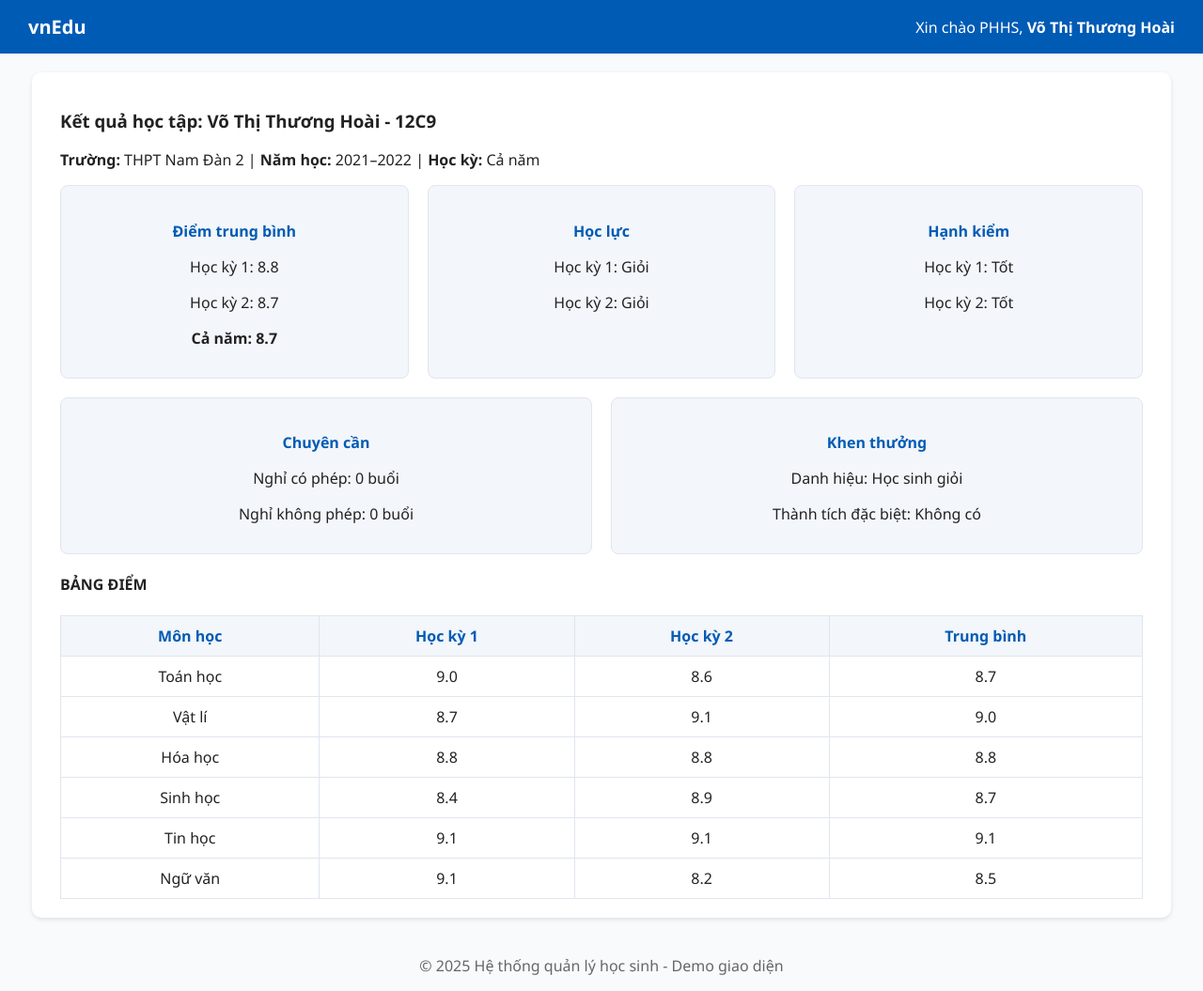
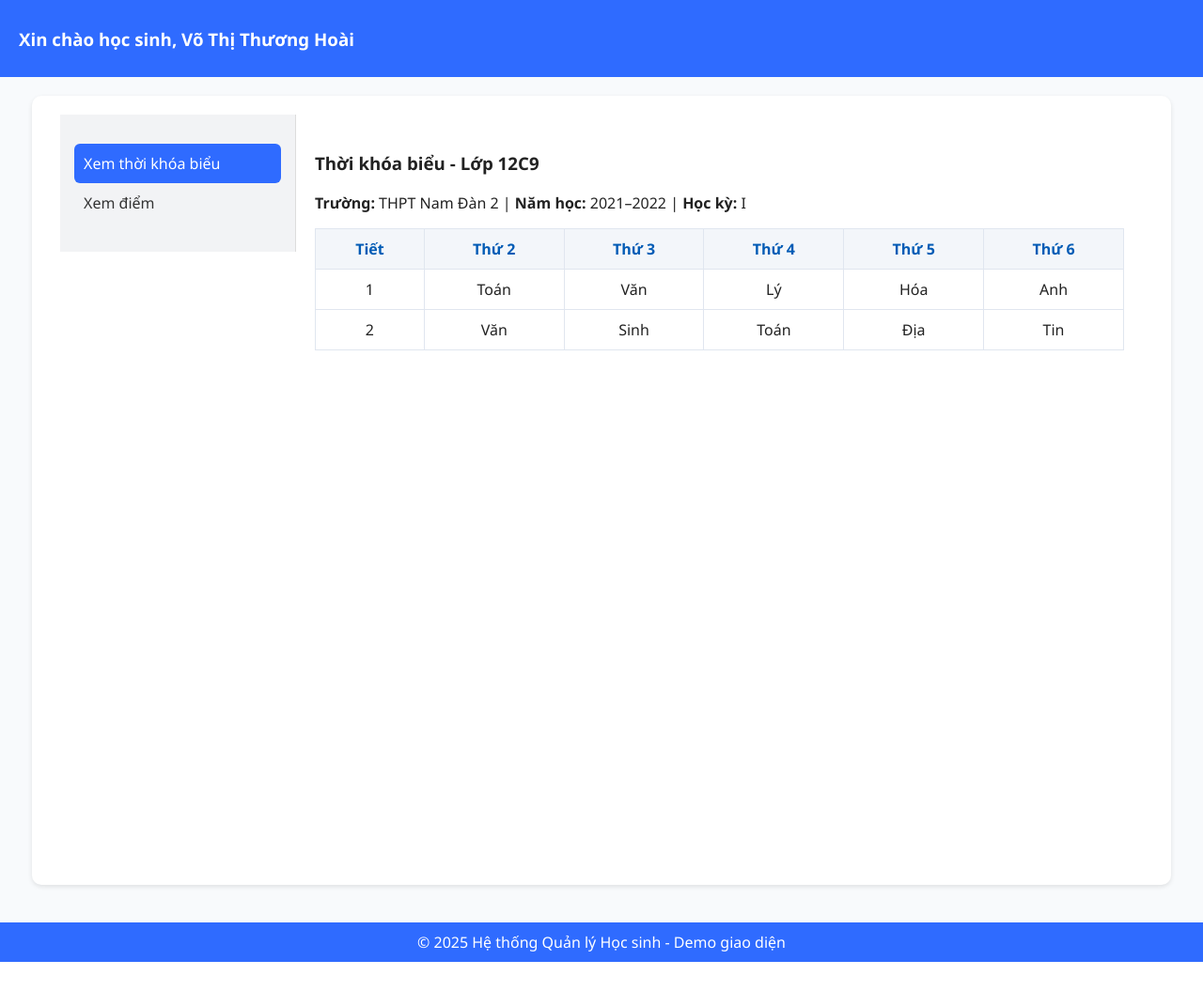
Before and after one commit to peoPeoo2202/school_management, a PHP site: page / in a window 1280 px wide. Shown: the whole page at 94% size. After the commit the page ends 1024 px from the top, so only its background shows below. Run offline with PHP 8.4, Linux system fonts and the light colour scheme.

Commit message:
[view] - student

```diff
--- /dev/null
+++ b/view/layouts/navigate.php
@@ -0,0 +1,6 @@
+<aside class="sidebar">
+  <ul>
+    <li><a href="timeTable" class="active">Xem thời khóa biểu</a></li>
+    <li><a href="grades">Xem điểm</a></li>
+  </ul>
+</aside>
--- a/view/student/index.php
+++ b/view/student/index.php
@@ -2,80 +2,102 @@
 <html lang="vi">
 <head>
   <meta charset="UTF-8">
-  <title>Kết quả học tập - vnEdu Giả Lập</title>
-  <link rel="stylesheet" href="../student/style.css">
+  <title>Học sinh - Hệ thống Quản lý Giáo dục</title>
+  <link rel="stylesheet" href="../css/style.css">
+  <style>
+    .container {
+      display: flex;
+      height: 100vh;
+    }
+    .sidebar {
+      width: 220px;
+      background: #f2f3f5;
+      padding: 15px;
+      border-right: 1px solid #ddd;
+    }
+    .main {
+      flex: 1;
+      padding: 20px;
+      overflow-y: auto;
+    }
+    .sidebar ul {
+      list-style: none;
+      padding: 0;
+    }
+    .sidebar a {
+      display: block;
+      padding: 10px;
+      text-decoration: none;
+      color: #333;
+      border-radius: 6px;
+    }
+    .sidebar a.active,
+    .sidebar a:hover {
+      background: #2f6bff;
+      color: #fff;
+    }
+    iframe {
+      width: 100%;
+      height: calc(100vh - 80px);
+      border: none;
+    }
+  </style>
 </head>
 <body>
 
-<header>
-  <div class="logo">vnEdu</div>
-  <div class="user-info">
-    Xin chào PHHS, <strong>Võ Thị Thương Hoài</strong>
-  </div>
+<header style="background:#2f6bff;color:white;padding:10px 20px;">
+  <h3>Xin chào học sinh, <strong>Võ Thị Thương Hoài</strong></h3>
 </header>
 
-<main class="container">
-  <h3>Kết quả học tập: Võ Thị Thương Hoài - 12C9</h3>
-  <p><strong>Trường:</strong> THPT Nam Đàn 2 | <strong>Năm học:</strong> 2021–2022 | <strong>Học kỳ:</strong> Cả năm</p>
+<div class="container">
+  <!-- Content left -->
+  <div id="sidebar">
+    <?php include('../layouts/navigate.php'); ?>
+  </div>
 
-  <section class="summary">
-    <div class="card">
-      <h4>Điểm trung bình</h4>
-      <p>Học kỳ 1: 8.8</p>
-      <p>Học kỳ 2: 8.7</p>
-      <p><strong>Cả năm: 8.7</strong></p>
-    </div>
-    <div class="card">
-      <h4>Học lực</h4>
-      <p>Học kỳ 1: Giỏi</p>
-      <p>Học kỳ 2: Giỏi</p>
-    </div>
-    <div class="card">
-      <h4>Hạnh kiểm</h4>
-      <p>Học kỳ 1: Tốt</p>
-      <p>Học kỳ 2: Tốt</p>
-    </div>
-  </section>
+  <!-- Content right -->
+  <div class="main" id="content-right">
+    <!-- Mặc định load thời khóa biểu -->
+    <?php include('timeTable.php'); ?>
+  </div>
+</div>
 
-  <section class="attendance">
-    <div class="card small">
-      <h4>Chuyên cần</h4>
-      <p>Nghỉ có phép: 0 buổi</p>
-      <p>Nghỉ không phép: 0 buổi</p>
-    </div>
-    <div class="card small">
-      <h4>Khen thưởng</h4>
-      <p>Danh hiệu: Học sinh giỏi</p>
-      <p>Thành tích đặc biệt: Không có</p>
-    </div>
-  </section>
+<footer style="background:#2f6bff;color:white;text-align:center;padding:10px;">
+  © 2025 Hệ thống Quản lý Học sinh - Demo giao diện
+</footer>
 
-  <section class="grades">
-    <h4>BẢNG ĐIỂM</h4>
-    <table>
-      <thead>
-        <tr>
-          <th>Môn học</th>
-          <th>Học kỳ 1</th>
-          <th>Học kỳ 2</th>
-          <th>Trung bình</th>
-        </tr>
-      </thead>
-      <tbody>
-        <tr><td>Toán học</td><td>9.0</td><td>8.6</td><td>8.7</td></tr>
-        <tr><td>Vật lí</td><td>8.7</td><td>9.1</td><td>9.0</td></tr>
-        <tr><td>Hóa học</td><td>8.8</td><td>8.8</td><td>8.8</td></tr>
-        <tr><td>Sinh học</td><td>8.4</td><td>8.9</td><td>8.7</td></tr>
-        <tr><td>Tin học</td><td>9.1</td><td>9.1</td><td>9.1</td></tr>
-        <tr><td>Ngữ văn</td><td>9.1</td><td>8.2</td><td>8.5</td></tr>
-      </tbody>
-    </table>
-  </section>
-</main>
+<script>
+  // Lấy phần tử menu
+  const menuLinks = document.querySelectorAll('.sidebar a');
+  const contentRight = document.getElementById('content-right');
 
-<footer>
-  <p>© 2025 Hệ thống quản lý học sinh - Demo giao diện</p>
-</footer>
+  menuLinks.forEach(link => {
+    link.addEventListener('click', function(e) {
+      e.preventDefault();
+
+      // Xóa class active cũ
+      menuLinks.forEach(l => l.classList.remove('active'));
+      this.classList.add('active');
+
+      // Lấy URL của file tương ứng
+      let href = this.getAttribute('href');
+      let fileToLoad = '';
+
+      if (href.includes('grades')) fileToLoad = 'grades.php';
+      else fileToLoad = 'timeTable.php';
+
+      // Dùng AJAX load nội dung mới
+      fetch(fileToLoad)
+        .then(res => res.text())
+        .then(html => {
+          contentRight.innerHTML = html;
+        })
+        .catch(err => {
+          contentRight.innerHTML = '<p style="color:red;">Không thể tải nội dung.</p>';
+        });
+    });
+  });
+</script>
 
 </body>
 </html>
--- a/view/student/style.css
+++ b/view/student/style.css
@@ -74,3 +74,28 @@ footer {
   margin-top: 40px;
   color: #666;
 }
+.schedule table {
+  border-collapse: collapse;
+  width: 100%;
+  background: #fff;
+  box-shadow: 0 0 5px rgba(0,0,0,0.1);
+}
+
+.schedule th, .schedule td {
+  border: 1px solid #ddd;
+  padding: 10px;
+}
+
+.schedule th {
+  background-color: #2f6bff;
+  color: #fff;
+}
+
+.note h4 {
+  color: #2f6bff;
+  margin-bottom: 8px;
+}
+
+.note ul {
+  line-height: 1.6;
+}
--- /dev/null
+++ b/view/student/timeTable.php
@@ -0,0 +1,19 @@
+<h3>Thời khóa biểu - Lớp 12C9</h3>
+<p><strong>Trường:</strong> THPT Nam Đàn 2 | <strong>Năm học:</strong> 2021–2022 | <strong>Học kỳ:</strong> I</p>
+
+<table border="1" cellpadding="10" cellspacing="0" style="width:100%;border-collapse:collapse;text-align:center;">
+  <thead style="background:#2f6bff;color:#fff;">
+    <tr>
+      <th>Tiết</th>
+      <th>Thứ 2</th>
+      <th>Thứ 3</th>
+      <th>Thứ 4</th>
+      <th>Thứ 5</th>
+      <th>Thứ 6</th>
+    </tr>
+  </thead>
+  <tbody>
+    <tr><td>1</td><td>Toán</td><td>Văn</td><td>Lý</td><td>Hóa</td><td>Anh</td></tr>
+    <tr><td>2</td><td>Văn</td><td>Sinh</td><td>Toán</td><td>Địa</td><td>Tin</td></tr>
+  </tbody>
+</table>
```
Also changed, not shown: model/mConnect.php (+7 -5 lines), public/index.php (+23 -15 lines), view/student/grades.php (added, +18 -0 lines), view/layouts/footer.php (added), view/layouts/header.php (added).
